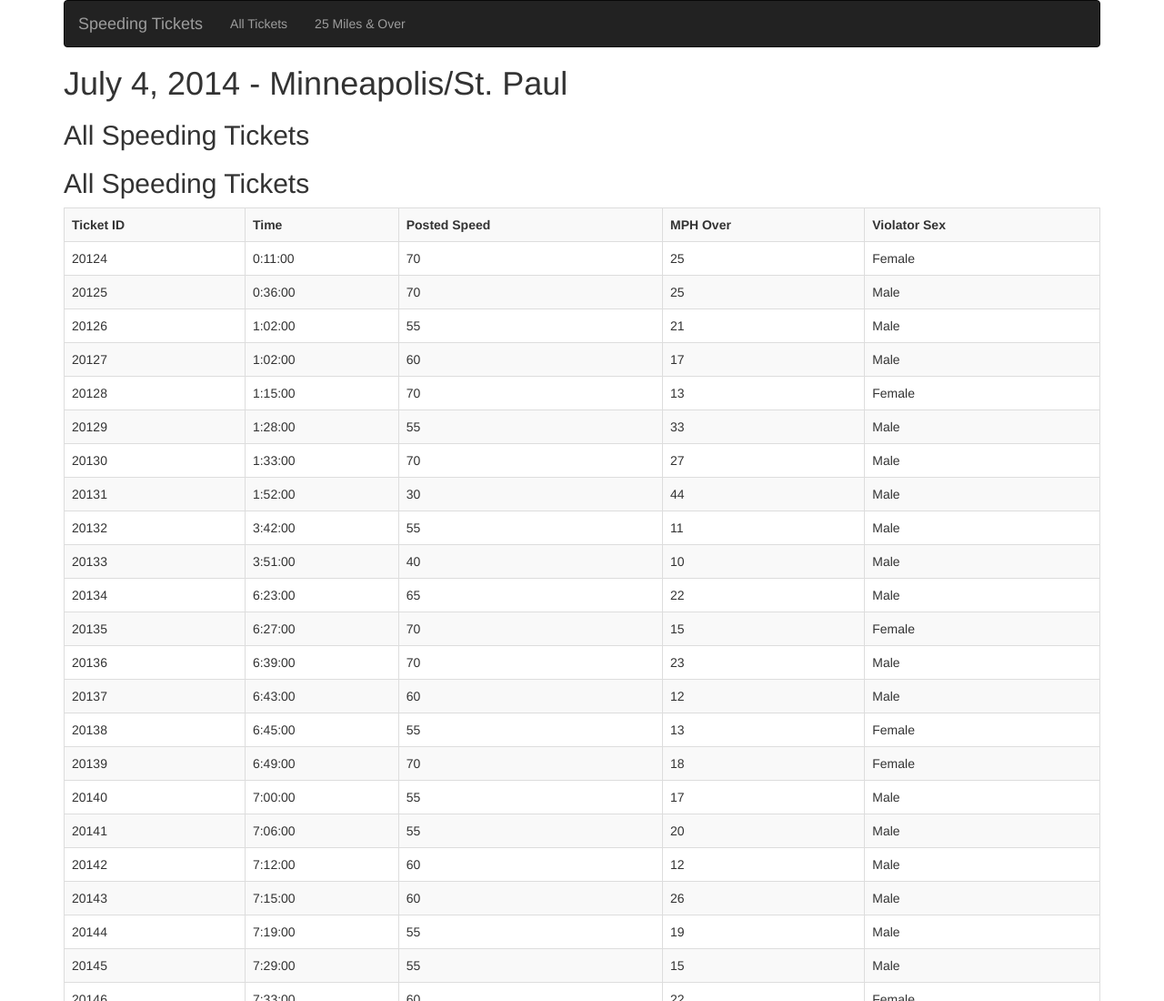
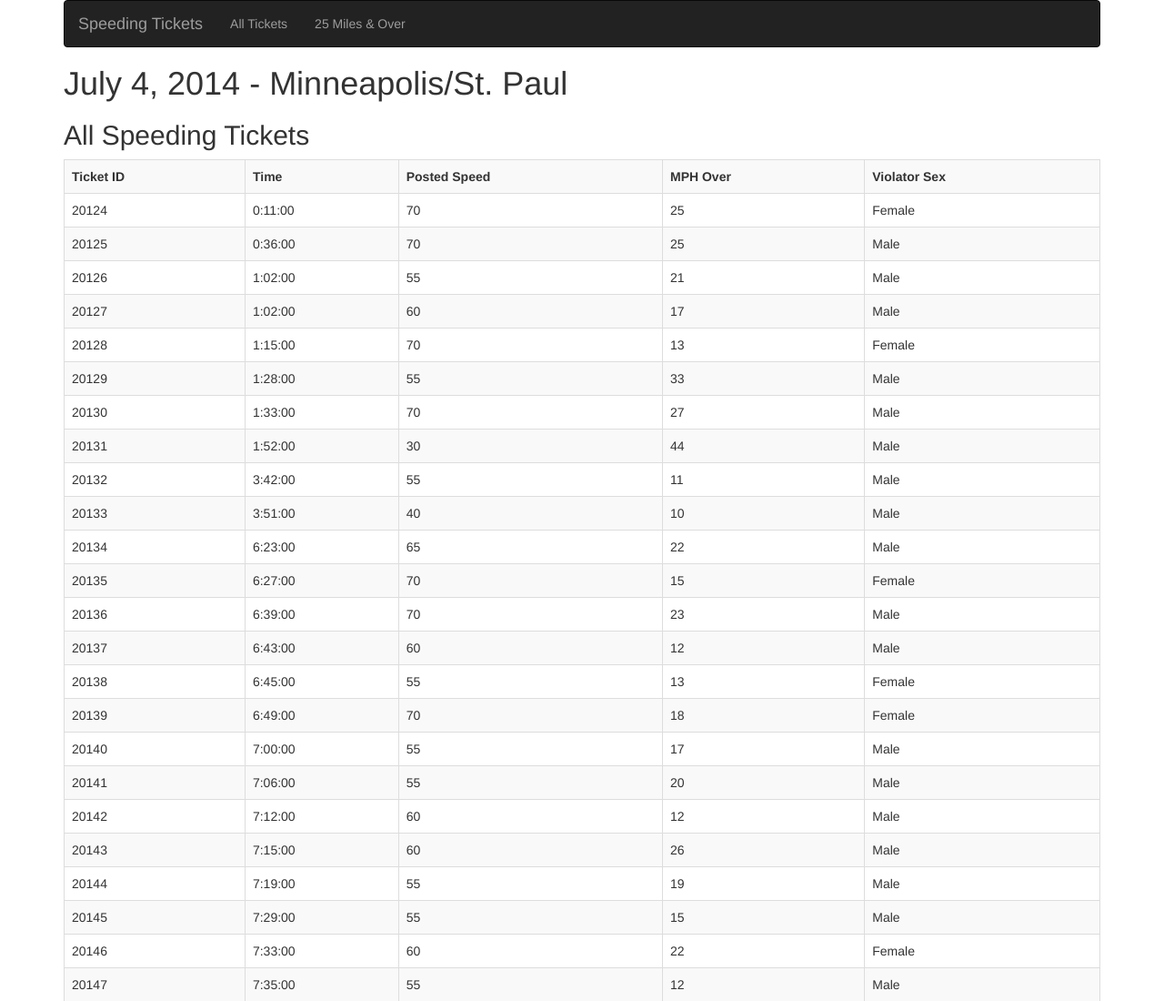
Before and after one commit to rlstallard/rlstallard.github.io, a plain HTML site: page index.html in a window 1280 px wide. Shown: the top 1100 px of the page at 91% size. Drawn offline with nearby package versions, Linux system fonts and the light colour scheme.

Commit message:
Update index.html

```diff
--- a/index.html
+++ b/index.html
@@ -31,7 +31,6 @@ Description: Use Vue.js, bootstrap and ajax requests to retrieve speeding ticket
 		<h1>July 4, 2014 - Minneapolis/St. Paul</h1>
 		<h2>All Speeding Tickets</h2>
 		<div id="allTicketsApp">
-			<h2>All Speeding Tickets</h2>
 			<table class="table table-bordered table-striped">
 				<tr>
 					<th>Ticket ID</th>
```
